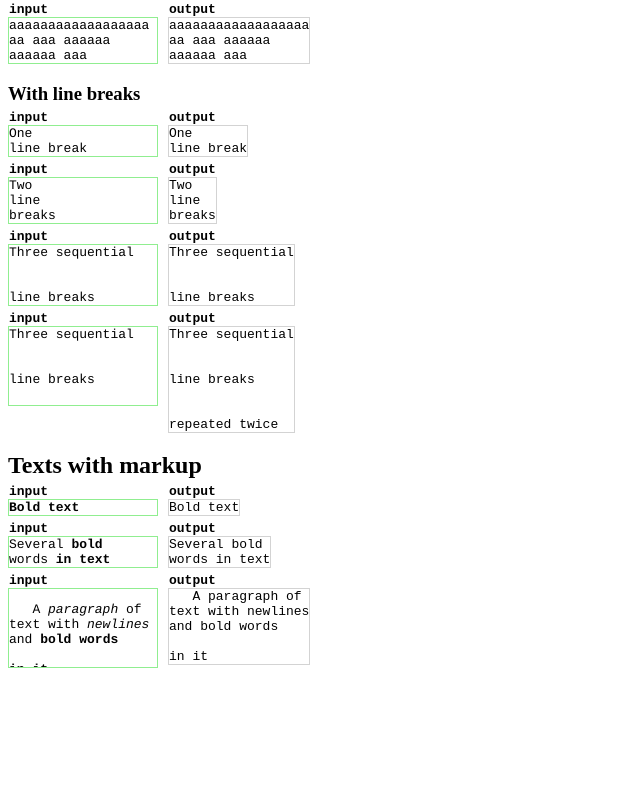
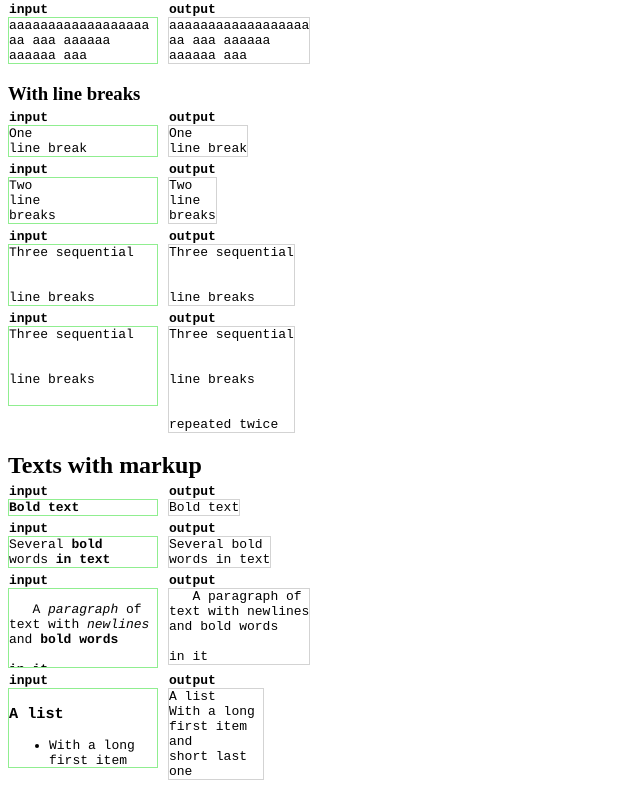
Before and after one commit to dvdvdmt/lines-of-rendered-text, a website built with Parcel: page src/index.html in a window 1280 px wide. Shown: the part 352-1140 px from the top of the page, without its empty margins (0-640 px from the left). Before the commit the page ends 1028 px from the top, so only its background shows below. Built offline with nearby package versions, Linux system fonts and the light colour scheme.

Commit message:
Add list example

```diff
--- a/src/index.html
+++ b/src/index.html
@@ -102,6 +102,11 @@
 <b>in it</b></p></div>
       <pre class="output">FooBar</pre>
     </section>
+    <section class="example">
+      <!-- prettier-ignore -->
+      <div class="text text--small" contenteditable="true"><h3>A list</h3><ul><li>With a long first item</li><li><b>and</b></li><li>short last one</li></ul></div>
+      <pre class="output">FooBar</pre>
+    </section>
     <script src="index.ts"></script>
   </body>
 </html>
```
